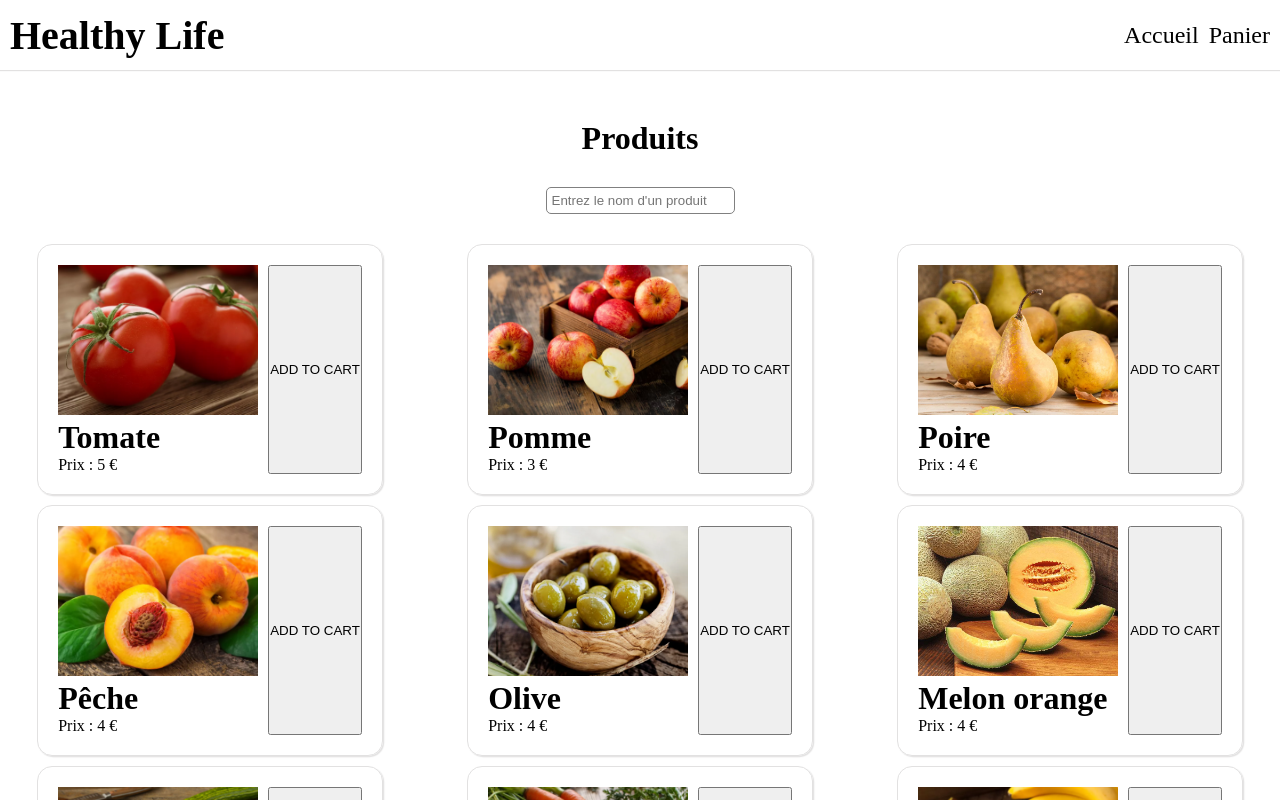
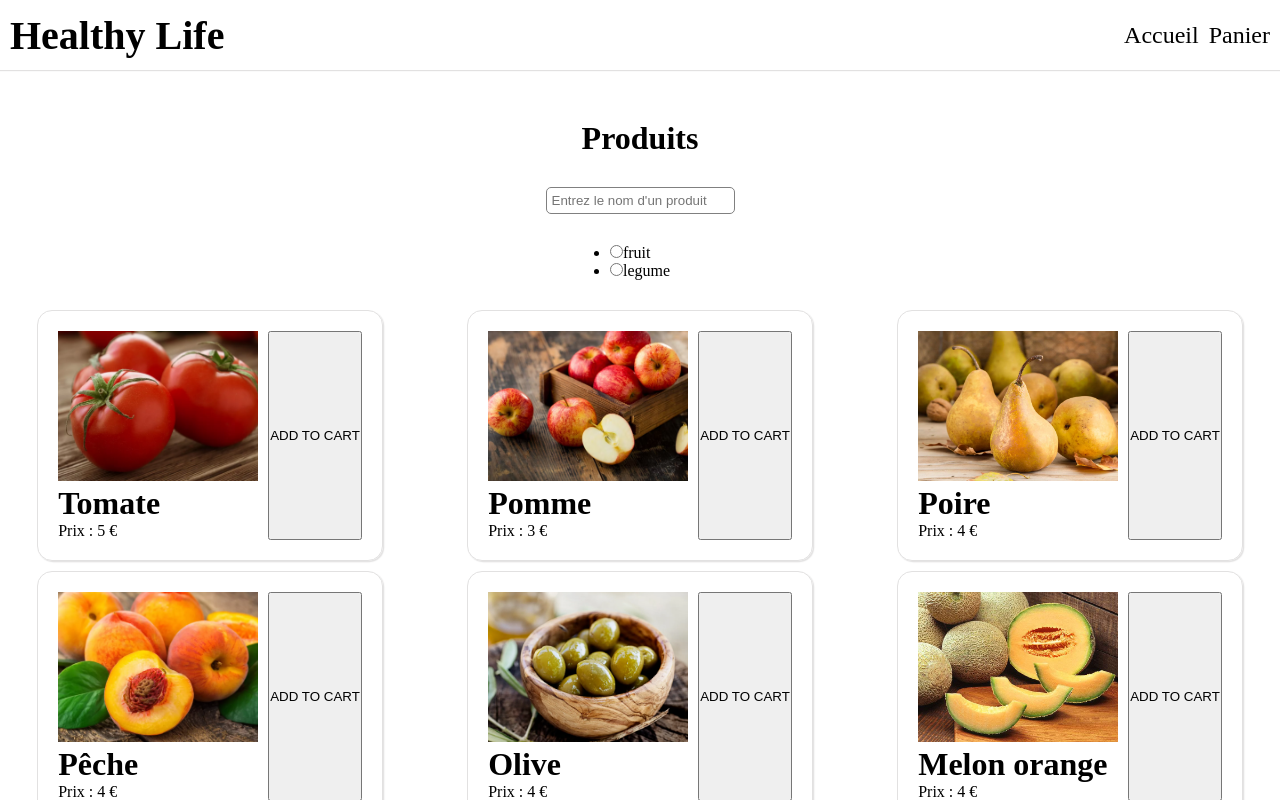
Before and after one commit to NicolasRadic/workshop-react-website, a React (Create React App) app: page / in a window 1280 px wide. Shown: the top 800 px of the page. Built offline with nearby package versions, Linux system fonts and the light colour scheme; data requests are answered from the project's data file.

Commit message:
has done the filter by category

```diff
--- a/src/components/Content.js
+++ b/src/components/Content.js
@@ -5,7 +5,8 @@ import Card from "./Card";
 const Content = () => {
   const [products, setProducts] = useState([]);
   const [search, setSearch] = useState("");
-  const category = ["fruit", "legume"];
+  const [selectedRadio, setSelectedRadio] = useState("");
+  const categoryRadio = ["fruit", "legume"];
 
   const [cart, setCart] = useState([]);
   const handleClick = (product) => {
@@ -31,11 +32,36 @@ const Content = () => {
           onChange={(e) => setSearch(e.target.value)}
         />
       </form>
+      <ul>
+        {categoryRadio.map((continent) => (
+          <li key={continent}>
+            <input
+              type="radio"
+              id={continent}
+              name="categoryRadio"
+              checked={continent === selectedRadio}
+              onChange={(e) => setSelectedRadio(e.target.id)}
+            />
+            <label htmlFor={continent}>{continent}</label>
+          </li>
+        ))}
+        {selectedRadio && (
+          <button onClick={() => setSelectedRadio("")}>
+            Annuler la recherche
+          </button>
+        )}
+      </ul>
 
       <div>
-        {products.map((product) => (
-          <Card key={product.id} product={product} handleClick={handleClick} />
-        ))}
+        {products
+          .filter((product) => product.category.includes(selectedRadio))
+          .map((product) => (
+            <Card
+              key={product.id}
+              product={product}
+              handleClick={handleClick}
+            />
+          ))}
       </div>
     </div>
   );
```
